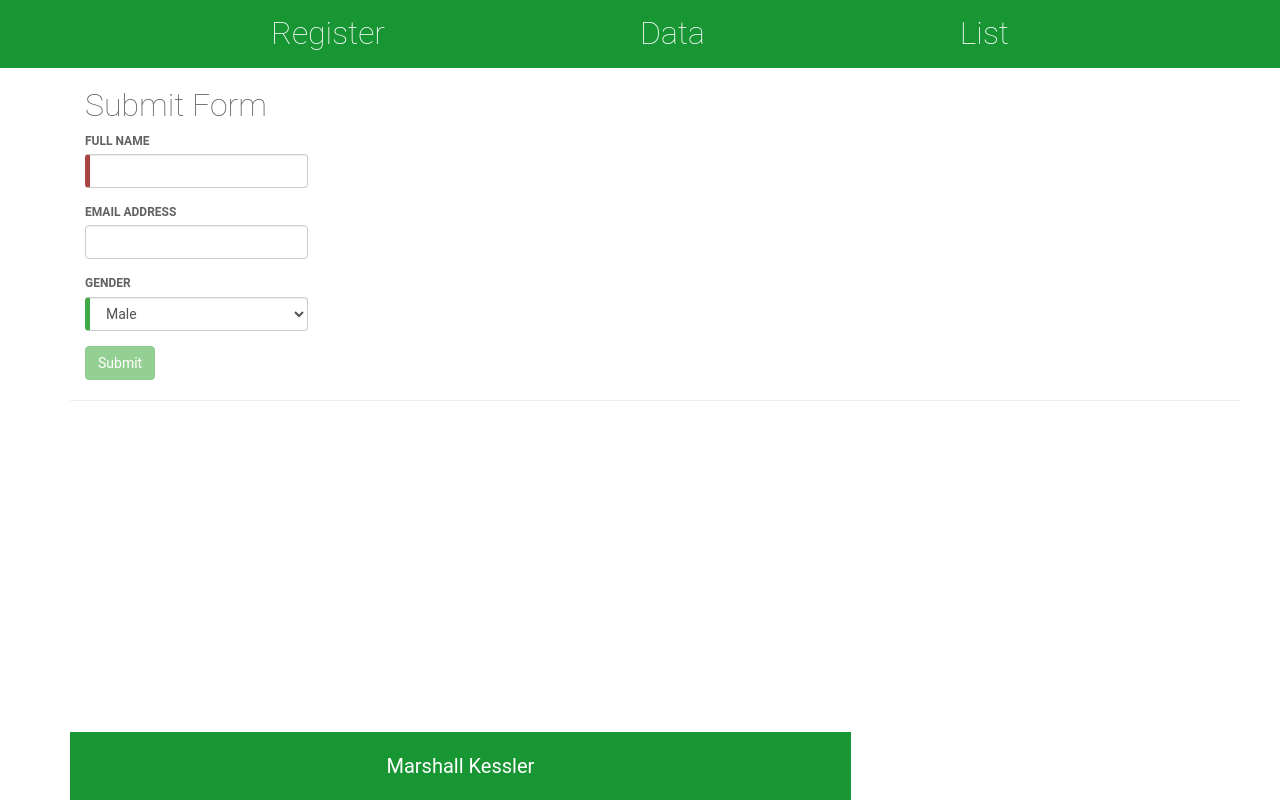
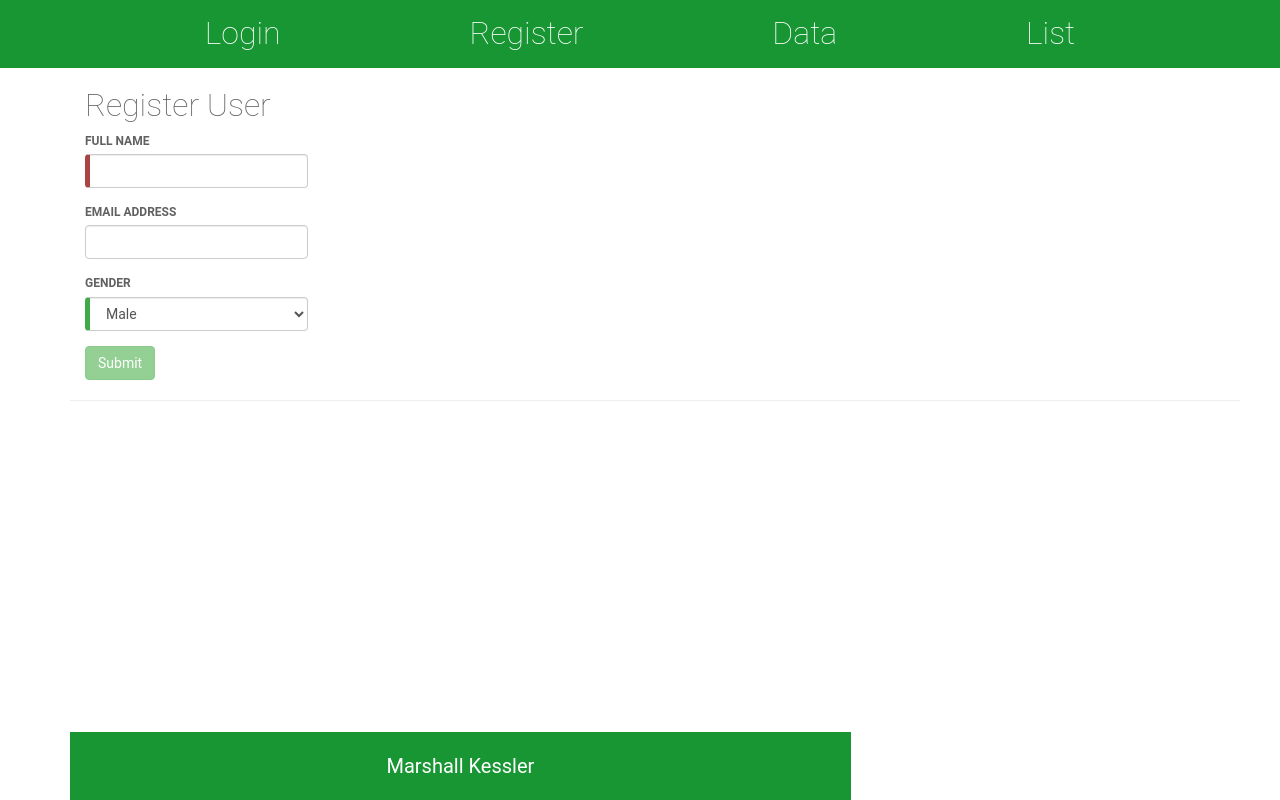
Before and after one commit to Novice9531/angular-yhj4pk, an Angular app: page / in a window 1280 px wide. Built offline with nearby package versions, Linux system fonts and the light colour scheme.

Commit message:
2 files modified

```diff
--- a/src/app/hero-form/hero-form.component.html
+++ b/src/app/hero-form/hero-form.component.html
@@ -1,6 +1,6 @@
 <div class="container">
   <div [hidden]="submitted">
-    <h1>Submit Form</h1>
+    <h1>Register User</h1>
     <form (ngSubmit)="onSubmit()" #heroForm="ngForm">
       <div class="form-group">
         <label for="name">Full Name</label>
@@ -43,7 +43,7 @@
   </div>
 
   <div [hidden]="!submitted">
-    <h2>You are submitting the following:</h2>
+    <h2>You are registering with the following information:</h2>
     <div class="row">
       <div class="col-xs-3">Full Name:</div>
       <div class="col-xs-9">{{ model.name }}</div>
--- a/src/app/top-bar/top-bar.component.html
+++ b/src/app/top-bar/top-bar.component.html
@@ -1,3 +1,6 @@
+<a routerLink="src/index.html">
+  <h1>Login</h1>
+</a>
 <a routerLink="src/index.html">
   <h1>Register</h1>
 </a>
```
